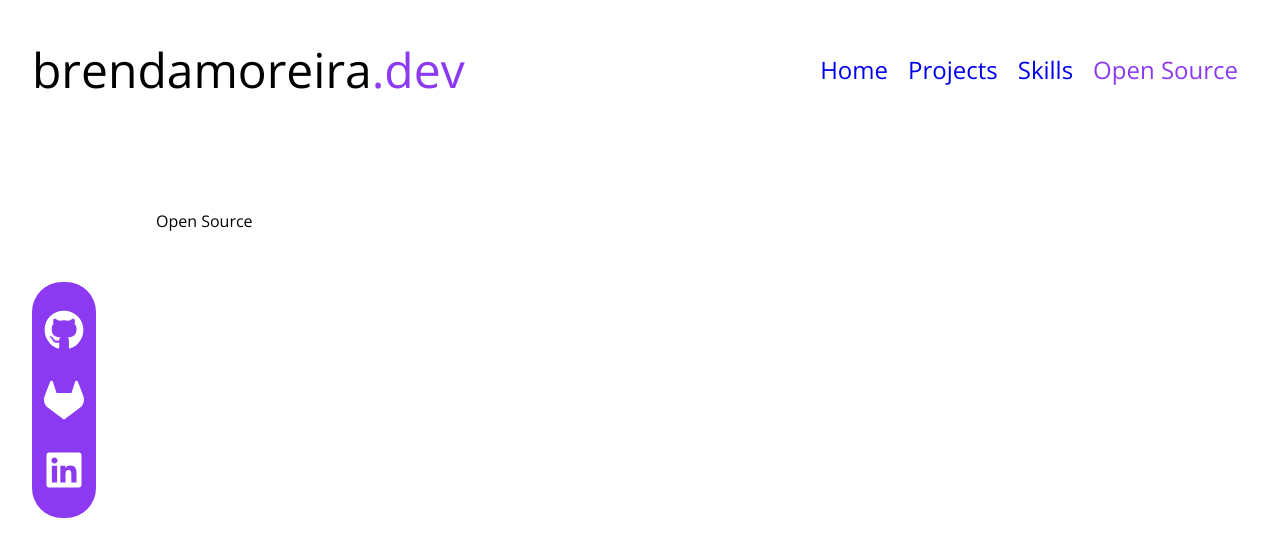
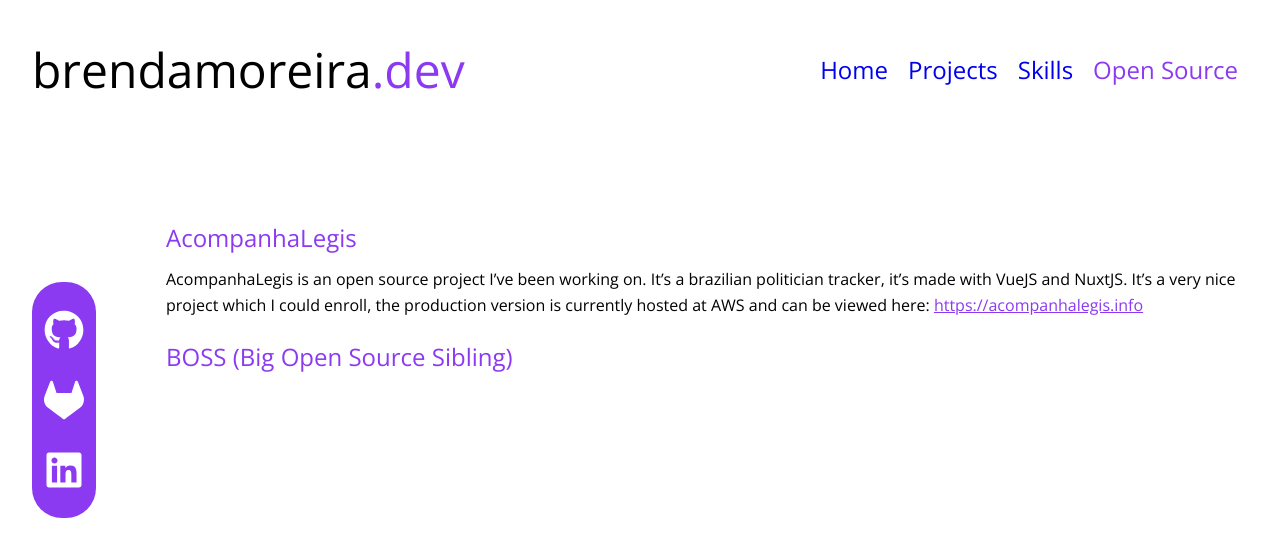
Before and after one commit to brendamoreira/brendamoreira.dev, a Vue app: page /opensource in a window 1280 px wide. Shown: the top 556 px of the page. Built offline with nearby package versions, Linux system fonts and the light colour scheme.

Commit message:
update opensource page

```diff
--- a/src/pages/OpenSource.vue
+++ b/src/pages/OpenSource.vue
@@ -1 +1,29 @@
-<template>Open Source</template>
+<template>
+  <div class="opensource">
+    <h2 class="os-title highlight-text">AcompanhaLegis</h2>
+    <p class="os-description">
+      AcompanhaLegis is an open source project I’ve been working on. It’s a
+      brazilian politician tracker, it’s made with VueJS and NuxtJS. It’s a very
+      nice project which I could enroll, the production version is currently
+      hosted at AWS and can be viewed here:
+      <a class="link" href="https://acompanhalegis.info"
+        >https://acompanhalegis.info</a
+      >
+    </p>
+    <h2 class="os-title highlight-text">BOSS (Big Open Source Sibling)</h2>
+    <p class="os-description"></p>
+  </div>
+</template>
+<style scoped>
+.os-title {
+  margin: 10px;
+}
+.os-description {
+  margin: 10px;
+  margin-bottom: 20px;
+}
+.link,
+link:visited {
+  color: var(--primary-color);
+}
+</style>
```
